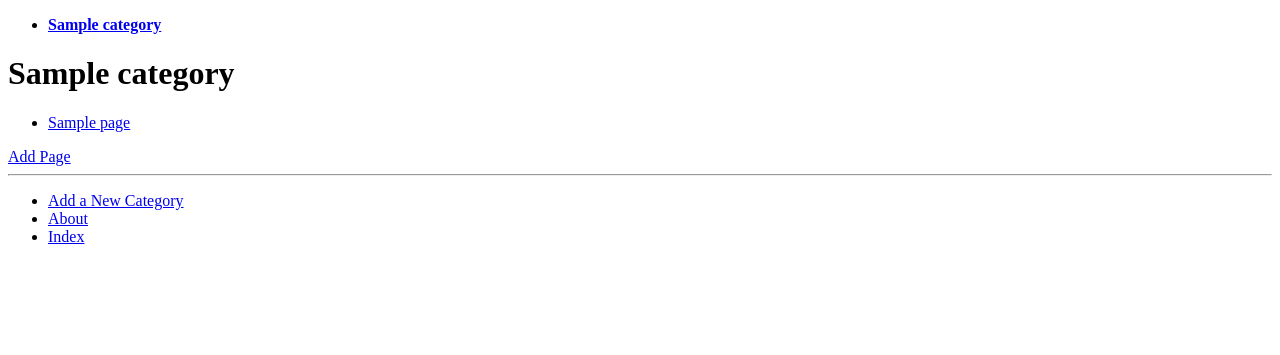
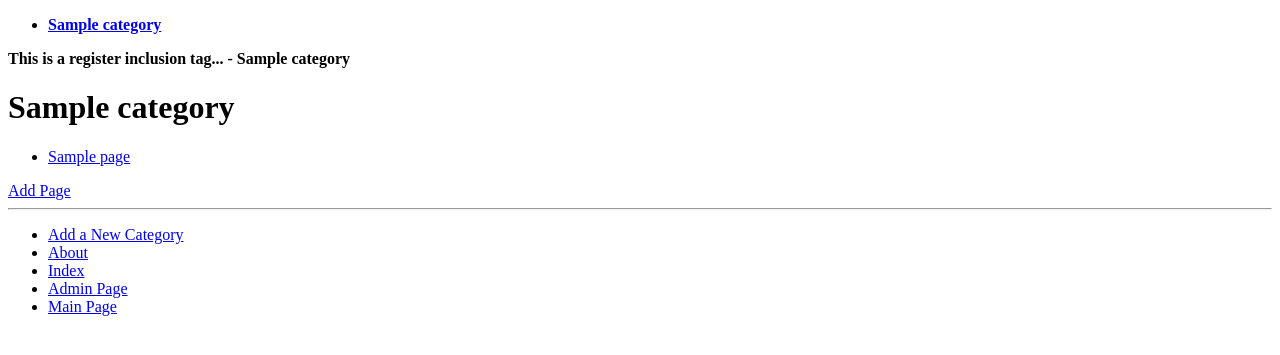
Before and after one commit to yxh1126/try-django, a Django app: a page that uses templates/rango/base.html in a window 1280 px wide. Shown: the top 355 px of the page. Run offline with Django 3.2, Linux system fonts and the light colour scheme; tables that the repository leaves empty hold one stand-in row (values such as "Sample post").

Commit message:
Some add up for Template Tag

```diff
--- a/rango/templatetags/rango_template_tags.py
+++ b/rango/templatetags/rango_template_tags.py
@@ -10,3 +10,11 @@ def get_category_list(act_cat=None):
         'cats': Category.objects.all(),
         'act_cat': act_cat
     }
+
+
+@register.inclusion_tag('rango/timlog.html')
+def get_super_title(act_cat=None):
+    return {
+        'tim_log': "This is a register inclusion tag...",
+        'act_cat': act_cat
+    }
--- a/templates/rango/base.html
+++ b/templates/rango/base.html
@@ -15,9 +15,13 @@
 <body>
     <div>
         {% block sidebar_block %}
-            {% get_category_list category%}
+            {% get_category_list category %}
         {% endblock %}
     </div>
+    <div>
+        {% get_super_title category %}
+    </div>
+
     <div>
         {% block body_block %}
         {% endblock %}
@@ -27,6 +31,8 @@
             <li><a href="{% url 'rango_app:add_category' %}">Add a New Category</a></li>
             <li><a href="{% url 'rango_app:about' %}">About</a></li>
             <li><a href="{% url 'rango_app:index' %}">Index</a></li>
+            <li><a href="/admin/">Admin Page</a></li>
+            <li><a href="/">Main Page</a></li>
         </ul>
     </div>
 </body>
--- /dev/null
+++ b/templates/rango/timlog.html
@@ -0,0 +1 @@
+<strong>{{ tim_log }} - {{ act_cat.name }}</strong>
```
